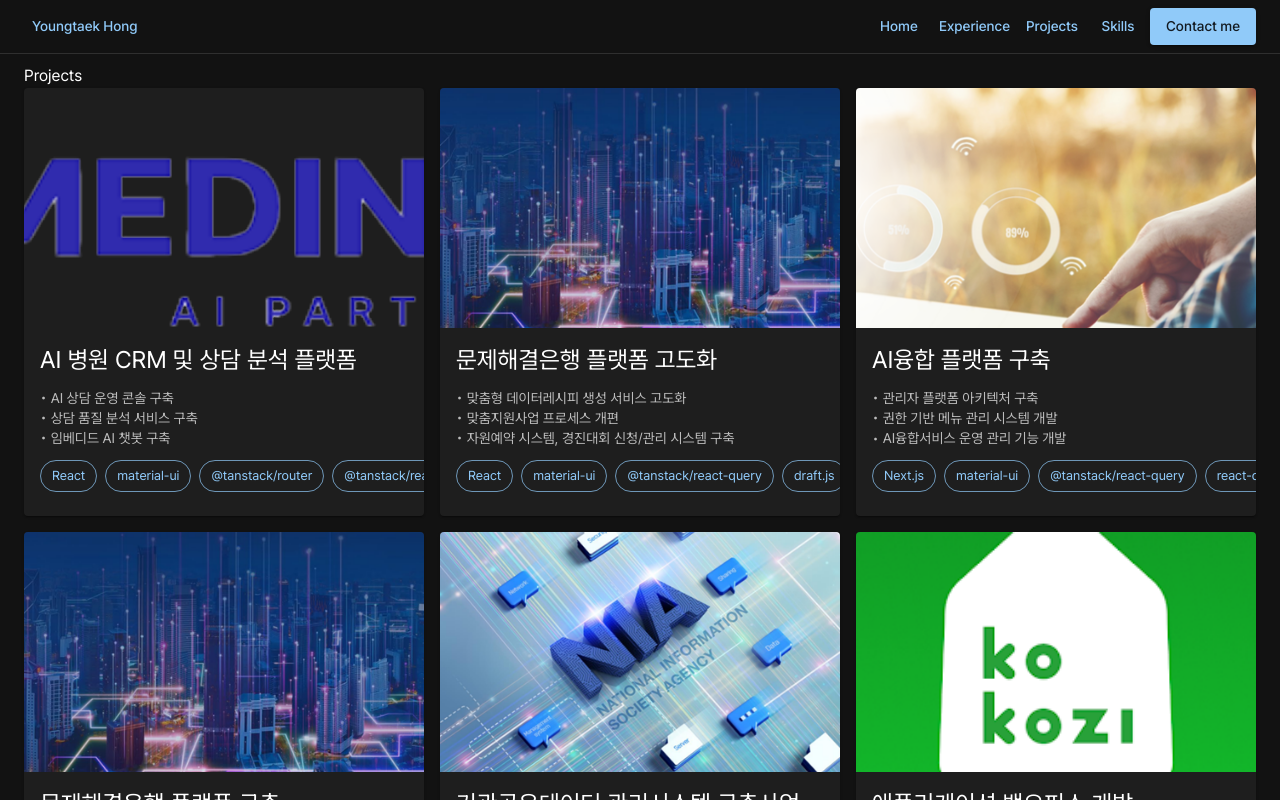
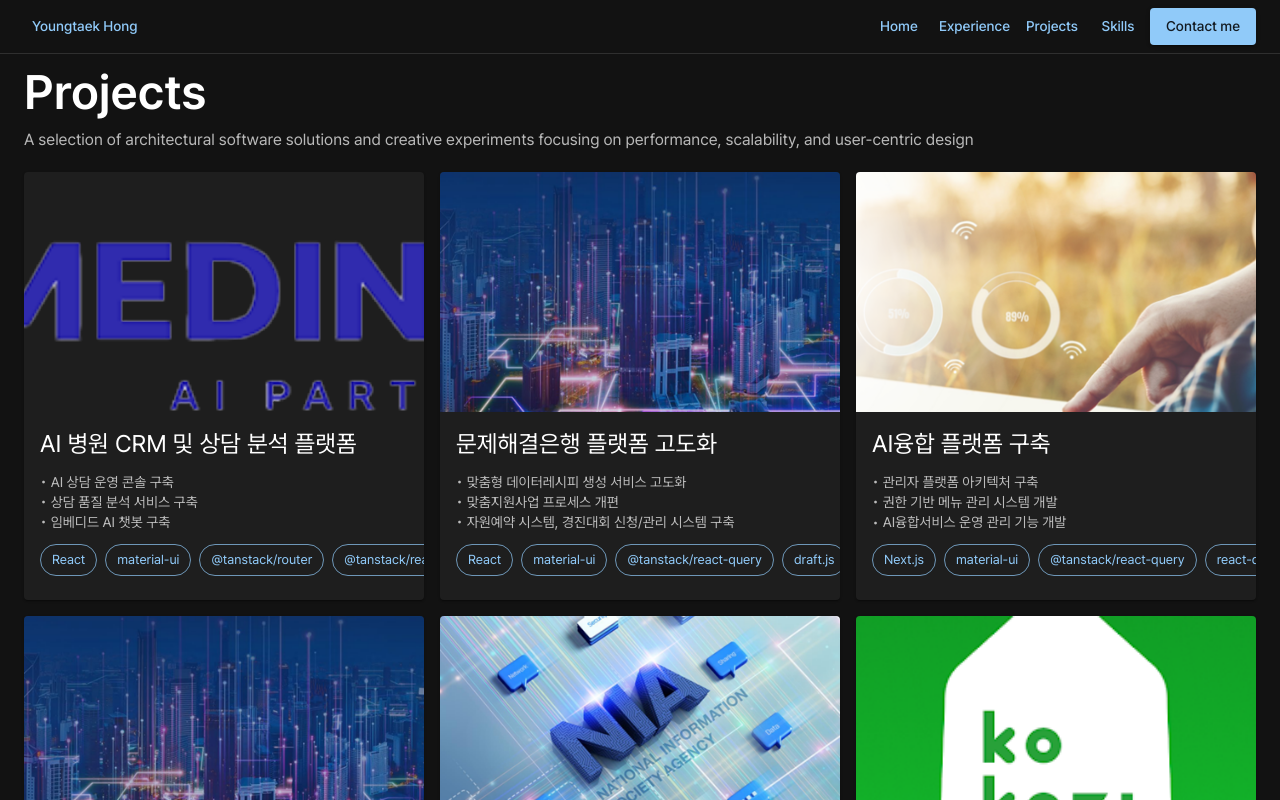
Before and after one commit to Auxilia606/ythong-me, a Next.js app: page /projects in a window 1280 px wide. Shown: the top 800 px of the page. Built offline with nearby package versions, Linux system fonts and the light colour scheme; what @mui/material-nextjs would draw is missing.

Commit message:
Feat: 프로젝트 화면 제목 추가

```diff
--- a/src/pages/projects/ui/projects-page.tsx
+++ b/src/pages/projects/ui/projects-page.tsx
@@ -1,13 +1,28 @@
 "use client";
 
-import { Container, Grid, Stack } from "@mui/material";
+import { Container, Grid, Stack, Typography } from "@mui/material";
 import { ProjectCard, ProjectCardProps } from "./project-card";
 
 function ProjectsPage() {
   return (
     <Container maxWidth="xl">
       <Stack spacing={{ xs: 2, md: 2.5 }}>
-        Projects
+        <Stack spacing={1}>
+          <Typography
+            variant="h3"
+            component="div"
+            sx={{
+              fontWeight: 600,
+            }}
+          >
+            Projects
+          </Typography>
+          <Typography color="textSecondary">
+            A selection of architectural software solutions and creative
+            experiments focusing on performance, scalability, and user-centric
+            design
+          </Typography>
+        </Stack>
         <Grid container spacing={2}>
           {project.map((v) => (
             <Grid key={v.id} size={4}>
```
